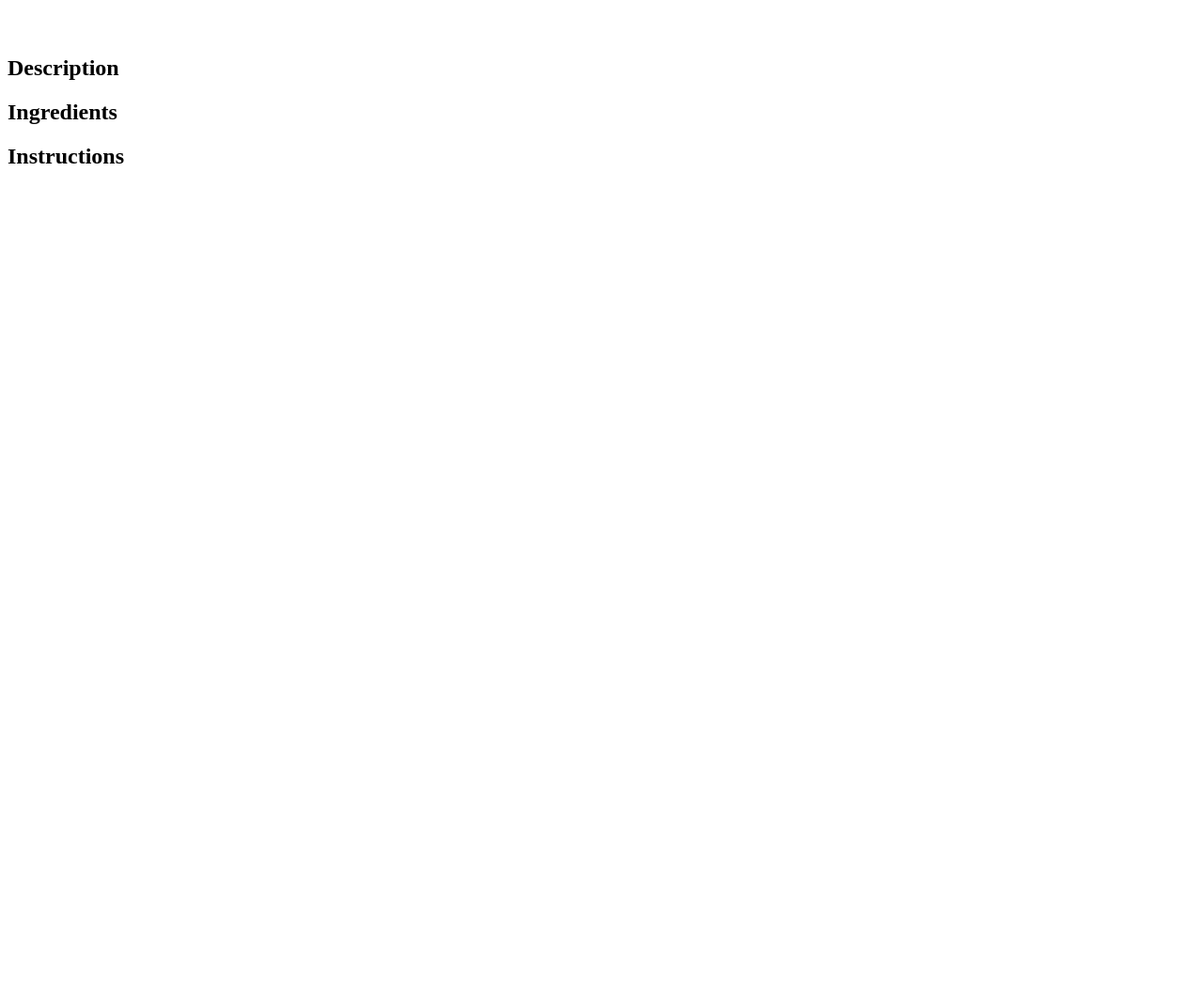
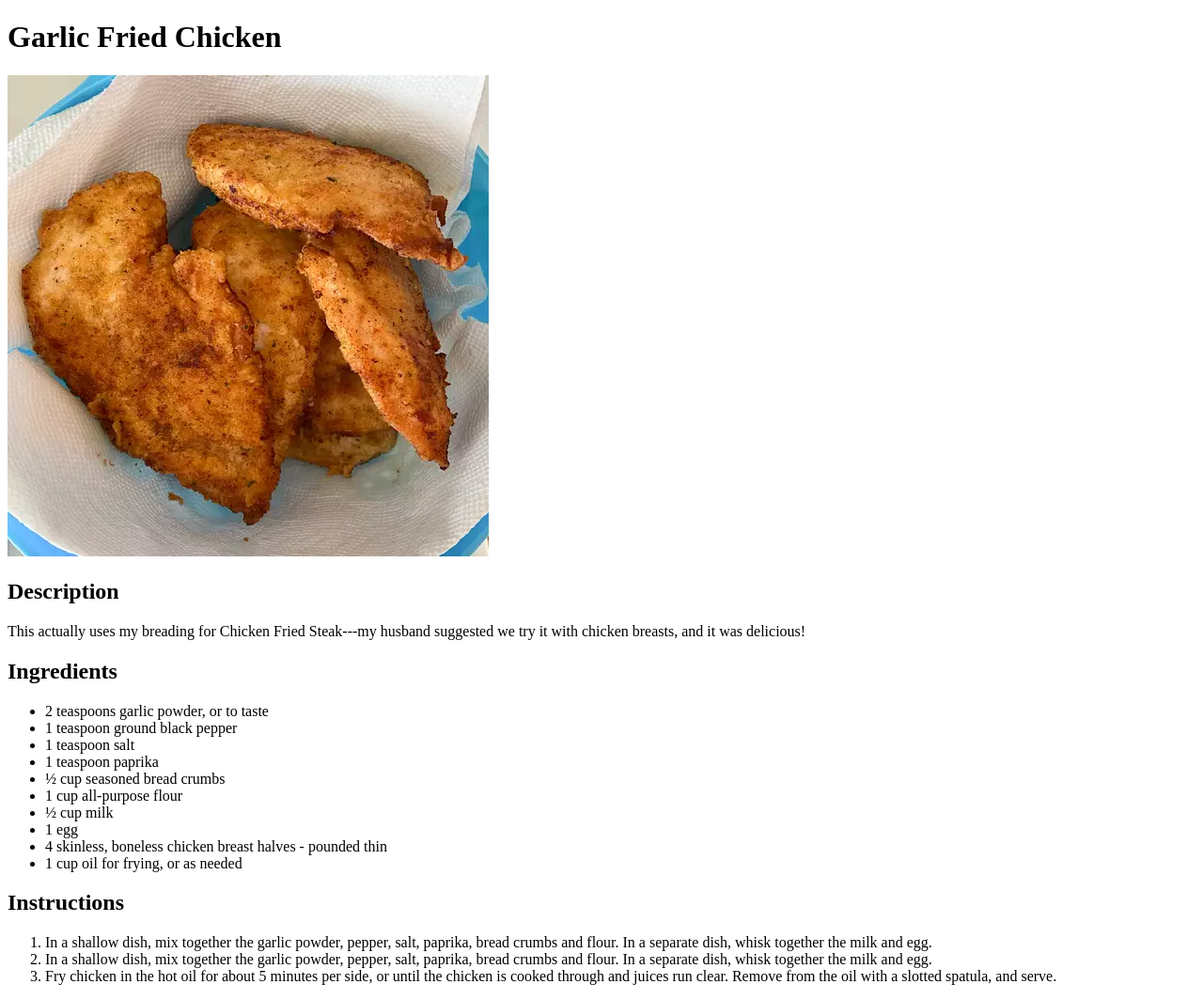
Before and after one commit to SeifEldinAyman4/odin-recipes, a plain HTML site: page recipes/garlicfriedchicken.html in a window 1280 px wide. Shown: the whole page at 94% size. Before the commit the page ends 800 px from the top, so only its background shows below. Drawn offline with Linux system fonts and the light colour scheme.

Commit message:
Added Third Recipe Content
Third recipe content has been added

```diff
--- a/recipes/garlicfriedchicken.html
+++ b/recipes/garlicfriedchicken.html
@@ -3,16 +3,31 @@
 <head>
     <meta charset="UTF-8">
     <meta name="viewport" content="width=device-width, initial-scale=1.0">
-    <title></title>
+    <title>Garlic Fried Chicken</title>
 </head>
 <body>
-    <h1></h1>
-    <img src="" alt="">
+    <h1>Garlic Fried Chicken</h1>
+    <img src="./images/garlicfriedchicken.webp" alt="Garlic Fried Chicken">
     <h2>Description</h2>
-    <p></p>
+    <p>This actually uses my breading for Chicken Fried Steak---my husband suggested we try it with chicken breasts, and it was delicious!</p>
     <h2>Ingredients</h2>
-    <ul></ul>
+    <ul>
+        <li>2 teaspoons garlic powder, or to taste</li>
+        <li>1 teaspoon ground black pepper</li>
+        <li>1 teaspoon salt</li>
+        <li>1 teaspoon paprika</li>
+        <li>½ cup seasoned bread crumbs</li>
+        <li>1 cup all-purpose flour</li>
+        <li>½ cup milk</li>
+        <li>1 egg</li>
+        <li>4 skinless, boneless chicken breast halves - pounded thin</li>
+        <li>1 cup oil for frying, or as needed</li>
+    </ul>
     <h2>Instructions</h2>
-    <ol></ol>
+    <ol>
+        <li>In a shallow dish, mix together the garlic powder, pepper, salt, paprika, bread crumbs and flour. In a separate dish, whisk together the milk and egg.</li>
+        <li>In a shallow dish, mix together the garlic powder, pepper, salt, paprika, bread crumbs and flour. In a separate dish, whisk together the milk and egg.</li>
+        <li>Fry chicken in the hot oil for about 5 minutes per side, or until the chicken is cooked through and juices run clear. Remove from the oil with a slotted spatula, and serve.</li>
+    </ol>
 </body>
 </html>
```
